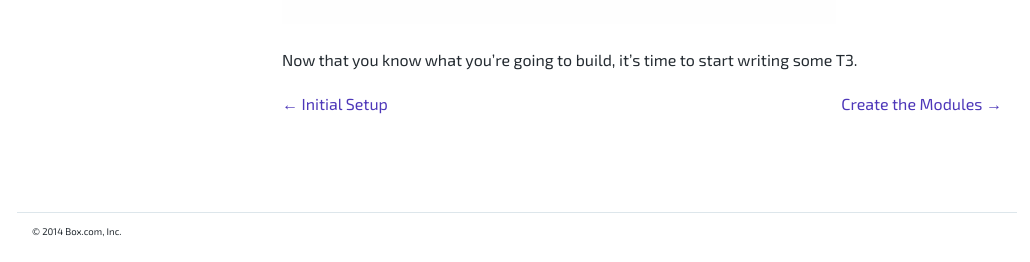
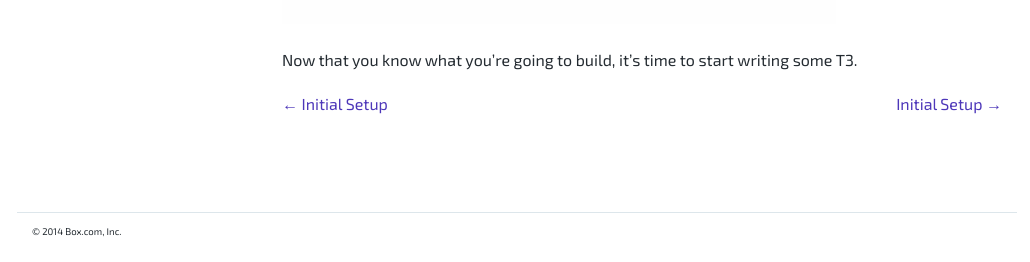
Before and after one commit to box/t3js, a Jekyll site: the page built from tutorials/architecture.md, in a window 1280 px wide. Shown: the part 1568-1830 px from the top of the page, without its empty margins (123-1153 px from the left). Built offline with Jekyll 4.4.1, drawn with Linux system fonts in a browser that asks for light colours; Markdown is read by kramdown in place of the engine named in the settings.

Commit message:
Next links are out of order.

```diff
--- a/tutorials/architecture.md
+++ b/tutorials/architecture.md
@@ -4,8 +4,8 @@ title: T3 JavaScript Framework - Tutorials
 permalink: /tutorials/architecture/
 prev: initial-setup
 prev_title: Initial Setup
-next: create-the-modules
-next_title: Create the Modules
+next: initial-setup
+next_title: Initial Setup
 ---
 
 # Architecture
```
